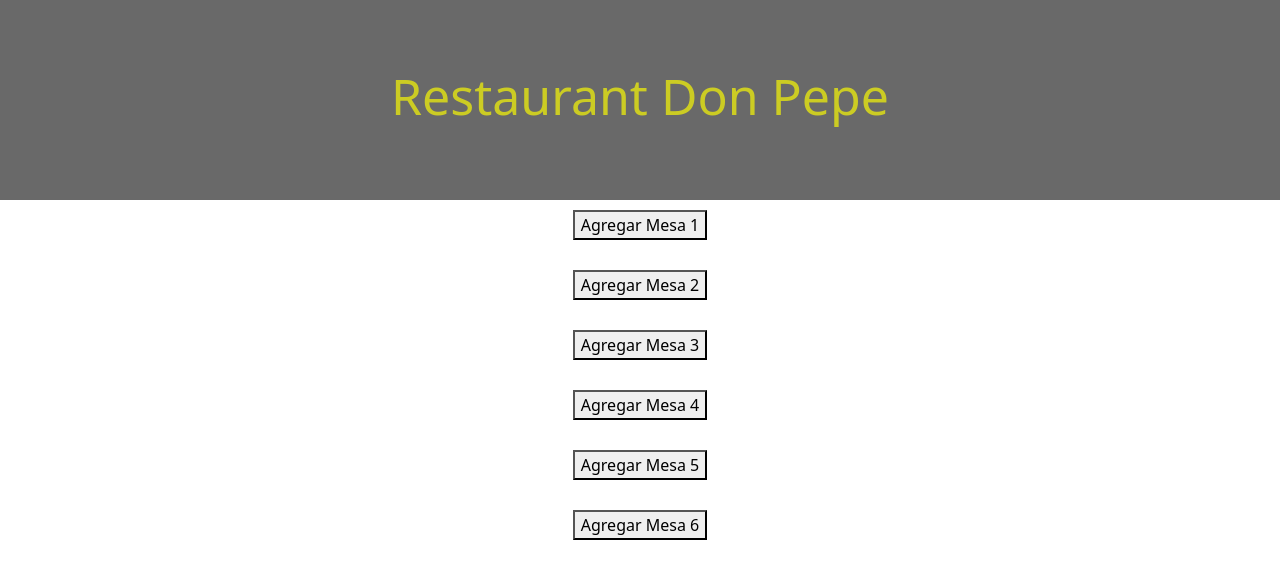
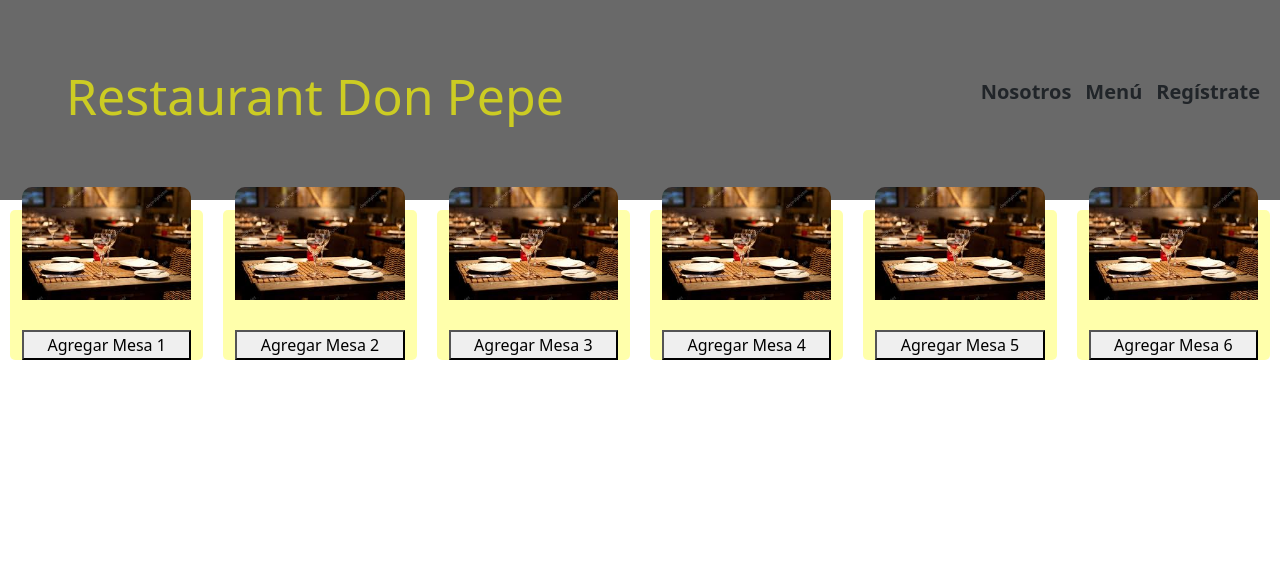
Before and after one commit to JoseDonosoValds/Restaurant, a React (Vite) app: page / in a window 1280 px wide. Shown: the top 578 px of the page. Built offline with nearby package versions, Linux system fonts and the light colour scheme.

Commit message:
agregando estilos

```diff
--- a/src/App.css
+++ b/src/App.css
@@ -1,55 +1,33 @@
-/* .card{
-    margin: 5px;
-    padding: 5px;
-    height: 100%;
-    background-color: rgb(225, 226, 226);
-    display: flex;
-    flex-direction: row;
-    justify-content: center;
-    align-items: center;
-}
-.art{
-    width: 500px;
-    height: 600px;
-    display: flex;
-    flex-direction: row;
-    justify-content: center;
-    align-items: center;
-}
-.formulario{
-    display: flex;
-    width: 100%;
 
-    flex-direction: column;
-    justify-content: center;
-    align-items: center;
-}
-.container{
-    width: 100%;
-    height: 100%;
-    display: flex;
-    flex-direction: row;
-    flex-wrap: wrap;
-    justify-content: center;
-    align-items: center;
-
-}
-label{
-    display: flex;
-    justify-content: center;
-    align-items: center;
-} */
 .App {
     text-align: center;
   }
 
   .container-grid {
     display: flex;
-    flex-wrap: wrap;
-    gap: 10px;
+    flex-direction: row;
+    justify-content: center;
+    align-items: center;
+    /* gap: 10px; */
     justify-content: center;
   }
 
   .container {
+    border-radius: 5px;
+    border-style: none;
+    display: flex;
+    flex-direction: column;
+    justify-content: end;
     margin: 10px;
+    width: 400px;
+    height: 150px;
+    background-color: rgba(255, 255, 0, 0.329);
   }
+.container img{
+    width: 100%;
+    border-radius: 10px 10px 0 0;
+}
+.contenedorImagen{
+
+    margin-bottom: 30px;
+}
--- a/src/App.jsx
+++ b/src/App.jsx
@@ -38,6 +38,9 @@ function App() {
       <div className="container-grid">
         {modals.map((_, index) => (
           <div key={index} className="container">
+            <div className="contenedorImagen">
+              <img src="../public/mesa2.png" alt="imagen de mesa con copas" />
+            </div>
             <button onClick={() => openModal(index)}>Agregar Mesa {index + 1}</button>
             <Modal
               isOpen={modals[index]}
--- a/src/components/HeaderComponent.jsx
+++ b/src/components/HeaderComponent.jsx
@@ -1,10 +1,19 @@
-import React from 'react'
-import"../styles/header.css"
+import React from "react";
+import "../styles/header.css";
 
 export const HeaderComponent = () => {
   return (
-    <div className='header'>
+    <div className="header">
+      <div className="contenedorNav">
         <h1>Restaurant Don Pepe</h1>
+        <nav>
+          <ul>
+            <li>Nosotros</li>
+            <li>Menú</li>
+            <li>Regístrate</li>
+          </ul>
+        </nav>
+      </div>
     </div>
-  )
-}
+  );
+};
--- a/src/styles/header.css
+++ b/src/styles/header.css
@@ -1,7 +1,7 @@
 .header{
   display: flex;
   flex-direction: row;
-  justify-content: center;
+  justify-content: start;
   align-items: center;
   height: 200px;
   background-color: rgba(0, 0, 0, 0.589);
@@ -11,3 +11,35 @@ h1{
   color: rgba(255, 255, 0, 0.664);
   font-size: 50px;
 }
+.contenedorNav{
+  width: 100%;
+  display: flex;
+  flex-direction: row;
+  justify-content: center;
+  align-items: center;
+}
+  ul{
+display: flex;
+flex-direction: row;
+}
+ul, li{
+  margin-left: 14px;
+list-style: none;
+font-size: 20px;
+font-weight: 600;
+cursor: pointer;
+}
+li:hover{
+color:rgba(255, 255, 0, 0.664); ;
+}
+h1{
+  width: 50%;
+  cursor: pointer;
+}
+nav{
+  margin-right: 20px;
+  width: 50%;
+  display: flex;
+  flex-direction: row;
+  justify-content: end;
+}
```
